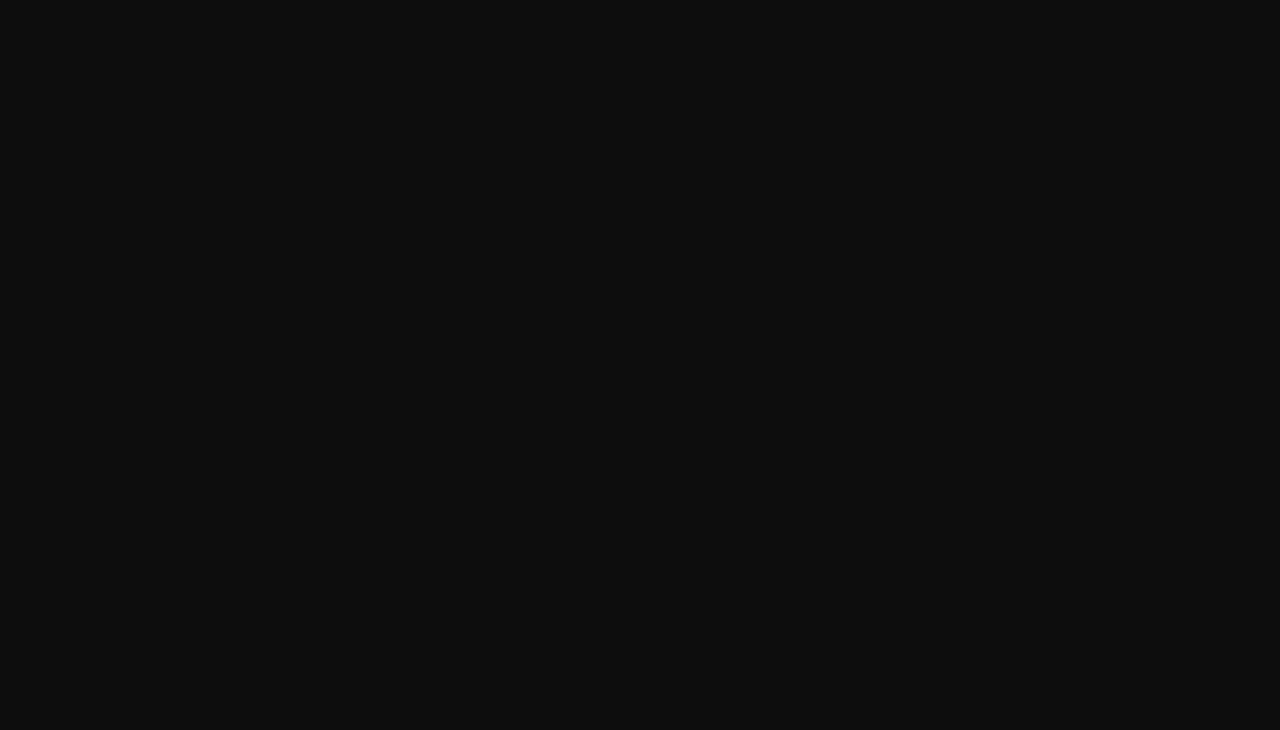
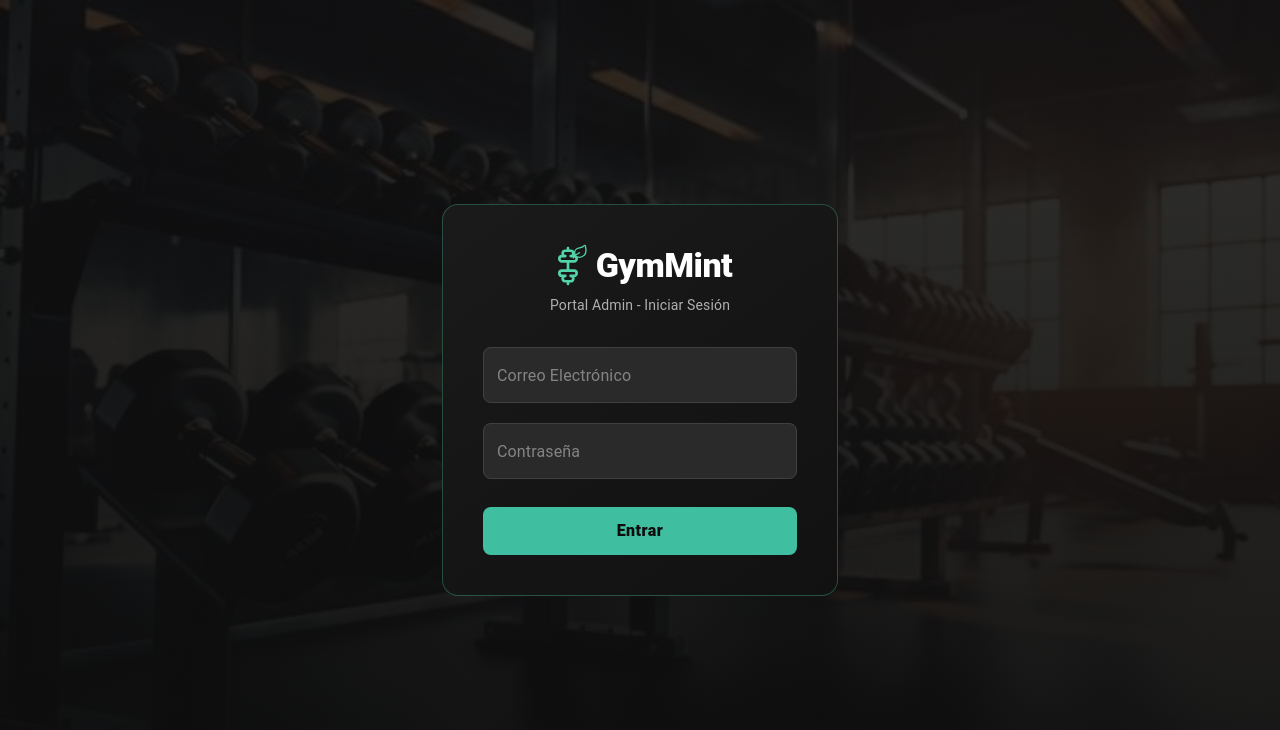
Before and after one commit to lizetglm/Gym-Control-System, a React (Vite) app in the folder frontend/: page /login in a window 1280 px wide. Before the commit this address had no page. Shown: the top 730 px of the page. Built offline with nearby package versions, Linux system fonts and the light colour scheme.

Commit message:
Login frontend

```diff
--- a/frontend/src/App.jsx
+++ b/frontend/src/App.jsx
@@ -8,10 +8,13 @@ import Caja from './pages/Caja';
 import Ventas from './pages/Ventas';
 import Clases from './pages/Clases';
 import Dashboard from './pages/Dashboard';
+import { LogIn } from 'lucide-react';
+import Login from './pages/Login';
 
 function App() {
   return (
     <Routes>
+      <Route path="/login" element={<Login />} />
       <Route path="/" element={<RootLayout />} >
         <Route index element={<Home />} />
         <Route path="dashboard" element={<Dashboard />} />
--- a/frontend/src/components/AddEditSocio.jsx
+++ b/frontend/src/components/AddEditSocio.jsx
@@ -65,6 +65,7 @@ function AddEditSocio({ open, onClose, item, onActualizar}) {
       .catch(error => {
           console.error("Error:", error);
           <Alert severity="error">Hubo un error al guardar el socio</Alert>
+          alert('Hubo un error al guardar el socio');
       });
     },
   });
--- /dev/null
+++ b/frontend/src/pages/Login.jsx
@@ -0,0 +1,182 @@
+import * as React from 'react';
+import {
+  Box,
+  Button,
+  TextField,
+  Typography,
+  InputAdornment,
+  Container
+} from '@mui/material';
+import { Mail, Lock, Dumbbell, Leaf } from 'lucide-react';
+import { useFormik } from 'formik';
+import * as Yup from 'yup';
+
+// 1. ESQUEMA DE VALIDACIÓN CON YUP
+const validacionLogin = Yup.object({
+  correo: Yup.string()
+    .trim()
+    .email('Ingresa un correo electrónico válido')
+    .required('El correo es obligatorio'),
+  contrasena: Yup.string()
+    .required('La contraseña es obligatoria'),
+});
+
+function Login() {
+  // 2. CONFIGURACIÓN DE FORMIK
+  const formik = useFormik({
+    initialValues: {
+      correo: '',
+      contrasena: '',
+      recordarme: false,
+    },
+    validationSchema: validacionLogin,
+    onSubmit: (values) => {
+      // Aquí harías tu petición POST a Django para obtener el Token (JWT o Session)
+      console.log("Intentando iniciar sesión con:", values);
+
+      // Ejemplo rápido de estructura de fetch:
+      /*
+      fetch('http://127.0.0.1:8000/api/token/', {
+          method: 'POST',
+          headers: { 'Content-Type': 'application/json' },
+          body: JSON.stringify({ email: values.correo, password: values.contrasena }),
+      })
+      .then(res => res.json())
+      .then(data => {
+          // Guardar token en localStorage y redirigir a /socios
+      })
+      */
+    },
+  });
+
+  // Estilos consistentes con tu aplicación GymMint
+  const textFieldStyles = {
+    '& .MuiOutlinedInput-root': {
+      color: 'white',
+      background: 'var(--gray-dark)', // Asegúrate de tener esta variable o usa '#2A2A2A'
+      borderRadius: '8px',
+      '& fieldset': { borderColor: '#404040' },
+      '&:hover fieldset': { borderColor: '#52D4A8' },
+      '&.Mui-focused fieldset': { borderColor: '#52D4A8' },
+    },
+    '& .MuiInputLabel-root': { color: '#B0B0B0' },
+    '& .MuiInputLabel-root.Mui-focused': { color: '#52D4A8' },
+    '& .Mui-error fieldset': { borderColor: '#E74C3C !important' },
+    '& .MuiFormHelperText-root': { color: '#E74C3C' },
+  };
+
+  return (
+    <Box
+      sx={{
+        minHeight: '100vh',
+        display: 'flex',
+        alignItems: 'center',
+        justifyContent: 'center',
+        // Fondo oscuro. Si tienes una imagen de gimnasio, ponla en la url()
+        // sacar imagen de asssets
+        background: 'linear-gradient(rgba(13, 13, 13, 0.85), rgba(13, 13, 13, 0.95)), url("/fondogym.jpg")',
+        backgroundSize: 'cover',
+        backgroundPosition: 'center',
+        backgroundColor: '#0D0D0D', // Fallback si no hay imagen
+        p: 2,
+      }}
+    >
+      <Container maxWidth="xs">
+        <Box
+          sx={{
+            background: 'linear-gradient(145deg, #1A1A1A 0%, #111111 100%)',
+            border: '1px solid rgba(82, 212, 168, 0.3)',
+            borderRadius: '16px',
+            p: { xs: 3, sm: 5 },
+            textAlign: 'center',
+          }}
+        >
+          {/* LOGO */}
+          <Box sx={{ display: 'flex', justifyContent: 'center', alignItems: 'center', gap: 1, mb: 1 }}>
+            <Box sx={{ position: 'relative', width: 40, height: 40 }}>
+              <Dumbbell size={32} color="#52D4A8" style={{ transform: 'rotate(-45deg)', position: 'absolute', top: 4, left: 4 }} />
+              <Leaf size={16} color="#52D4A8" style={{ position: 'absolute', top: -2, right: 0 }} />
+            </Box>
+            <Typography variant="h4" sx={{ fontWeight: 800, color: 'white', letterSpacing: '-0.5px' }}>
+              GymMint
+            </Typography>
+          </Box>
+
+          <Typography variant="body2" sx={{ color: '#B0B0B0', mb: 4 }}>
+            Portal Admin - Iniciar Sesión
+          </Typography>
+
+          {/* FORMULARIO */}
+          <Box
+            component="form"
+            onSubmit={formik.handleSubmit}
+            sx={{ display: 'flex', flexDirection: 'column', gap: 2.5 }}
+          >
+            {/* CORREO */}
+            <TextField
+              name="correo"
+              placeholder="Correo Electrónico"
+              fullWidth
+              sx={textFieldStyles}
+              value={formik.values.correo}
+              onChange={formik.handleChange}
+              onBlur={formik.handleBlur}
+              error={formik.touched.correo && Boolean(formik.errors.correo)}
+              helperText={formik.touched.correo && formik.errors.correo}
+              InputProps={{
+                startAdornment: (
+                  <InputAdornment position="start">
+                    <Mail size={18} color="#B0B0B0" />
+                  </InputAdornment>
+                ),
+              }}
+            />
+
+            {/* CONTRASEÑA */}
+            <TextField
+              name="contrasena"
+              type="password"
+              placeholder="Contraseña"
+              fullWidth
+              sx={textFieldStyles}
+              value={formik.values.contrasena}
+              onChange={formik.handleChange}
+              onBlur={formik.handleBlur}
+              error={formik.touched.contrasena && Boolean(formik.errors.contrasena)}
+              helperText={formik.touched.contrasena && formik.errors.contrasena}
+              InputProps={{
+                startAdornment: (
+                  <InputAdornment position="start">
+                    <Lock size={18} color="#B0B0B0" />
+                  </InputAdornment>
+                ),
+              }}
+            />
+
+            {/* BOTÓN ENTRAR */}
+            <Button
+              type="submit"
+              fullWidth
+              sx={{
+                background: 'var(--mint-dark)',
+                color: '#0D0D0D',
+                borderRadius: '8px',
+                textTransform: 'none',
+                fontWeight: 800,
+                fontSize: '1rem',
+                py: 1.2,
+                mt: 1,
+                '&:hover': { background: '#45c299', },
+              }}
+            >
+              Entrar
+            </Button>
+          </Box>
+
+        </Box>
+      </Container>
+    </Box>
+  );
+}
+
+export default Login;
```
Also changed, not shown: frontend/public/fondogym.jpg (added), 1 other file (tests, documents, lock files or other folders).
